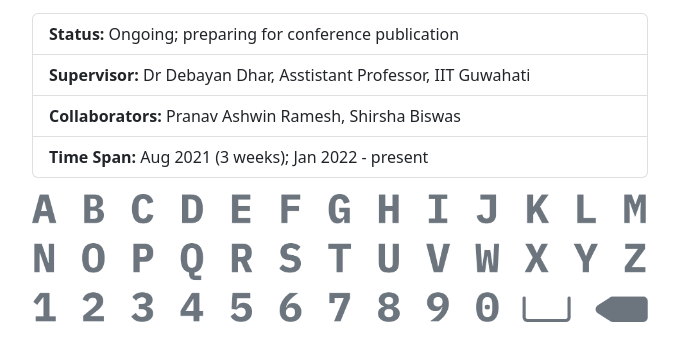
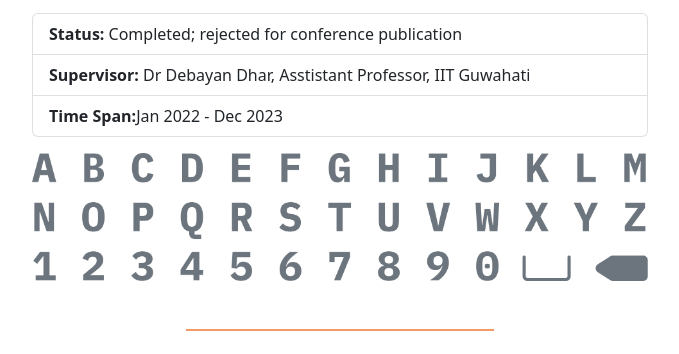
Before and after one commit to cha1tany4/cha1tany4.github.io, a plain HTML site: page typing.html in a window 1280 px wide. Shown: the part 192-546 px from the top of the page, without its empty margins (300-979 px from the left). Drawn offline with nearby package versions, Linux system fonts and the light colour scheme.

Commit message:
Update typing.html

```diff
--- a/typing.html
+++ b/typing.html
@@ -22,10 +22,9 @@
                 <h1 class="display-1 text-center fw-bold">Typing on TV</h1>
                 <h2 class="text-center text-muted">predictive on-screen keyboard for OTT platforms</h2>
                 <ul class="list-group mt-3">
-                    <li class="list-group-item"><span class="fw-bold">Status:</span> Ongoing; preparing for conference publication</li>
+                    <li class="list-group-item"><span class="fw-bold">Status:</span> Completed; rejected for conference publication</li>
                     <li class="list-group-item"><span class="fw-bold">Supervisor:</span> Dr Debayan Dhar, Asstistant Professor, IIT Guwahati</li>
-                    <li class="list-group-item"><span class="fw-bold">Collaborators:</span> Pranav Ashwin Ramesh, Shirsha Biswas</li>
-                    <li class="list-group-item"><span class="fw-bold">Time Span:</span> Aug 2021 (3 weeks); Jan 2022 - present</li>
+                    <li class="list-group-item"><span class="fw-bold">Time Span:</span>Jan 2022 - Dec 2023</li>
                 </ul>
                 <img class="img-fluid mt-3" src="images/project2/img1.png">
                 <hr class="border muted opacity-75 my-5 w-50 d-block mx-auto border-EE7733">
```
